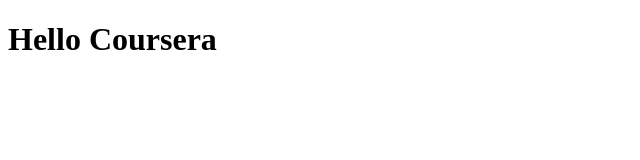
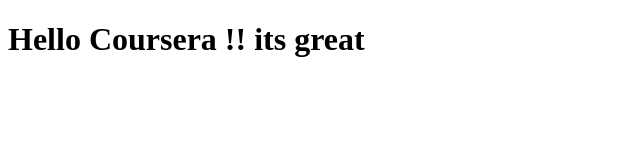
Before and after one commit to tahmid013/Coursera-test-, a plain HTML site: page site/index.html in a window 1280 px wide. Shown: the whole page, without its empty margins (0-640 px from the left). Drawn offline with Linux system fonts and the light colour scheme.

Commit message:
small modification

```diff
--- a/site/index.html
+++ b/site/index.html
@@ -4,6 +4,6 @@
 	<title>Hello coursera</title>
 </head>
 <body>
-<h1>Hello Coursera</h1>
+<h1>Hello Coursera !! its great </h1>
 </body>
 </html>
```
